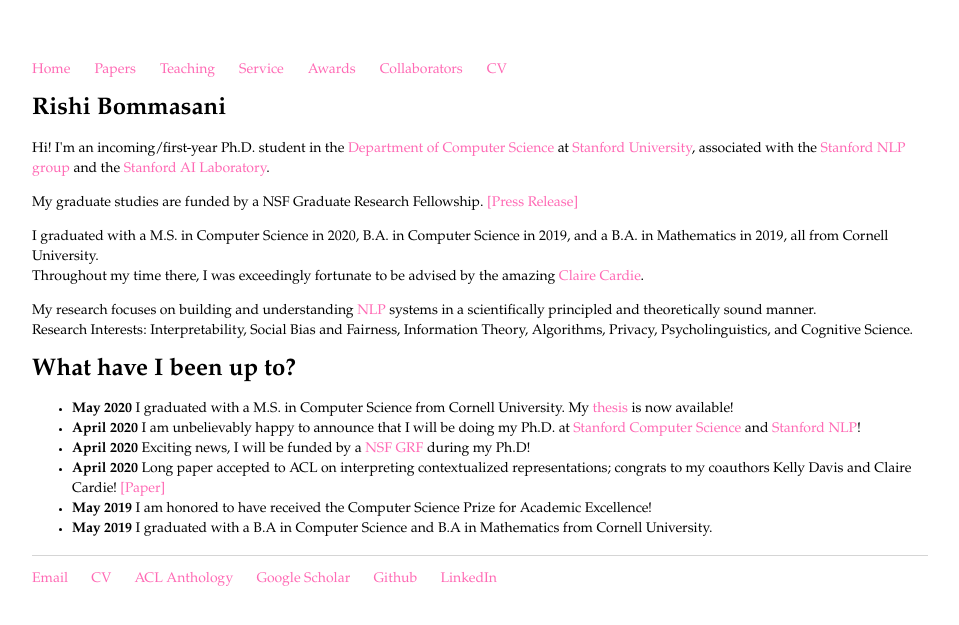
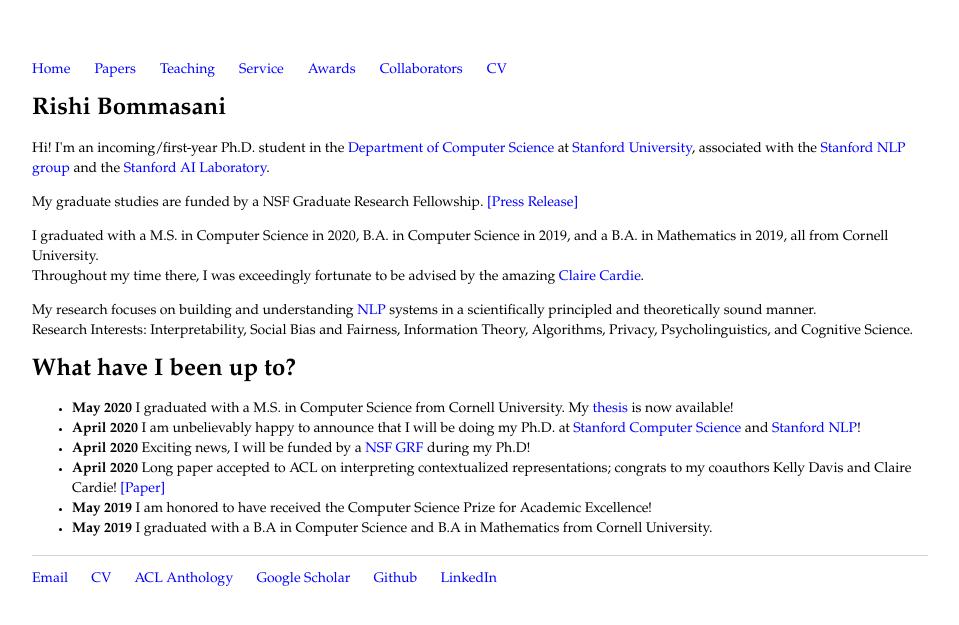
Before and after one commit to rishibommasani/rishibommasani.github.io, a Jekyll site: the page built from index.html, in a window 1280 px wide. Shown: the top 625 px of the page, without its empty margins (160-1119 px from the left). Built offline with Jekyll 4.4.1, drawn with Linux system fonts in a browser that asks for light colours.

Commit message:
Update main.css

```diff
--- a/css/main.css
+++ b/css/main.css
@@ -18,17 +18,23 @@
     display: inline;
     margin-right: 20px;
 }
+
 a {
     font-family: Palatino, "Palatino Linotype", "Palatino LT STD", "Book Antiqua", Georgia, serif;
     text-decoration: none;
-    color: hotpink;
+    color: blue;
 }
+
 a:hover {
     font-family: Palatino, "Palatino Linotype", "Palatino LT STD", "Book Antiqua", Georgia, serif;
-    text-decoration: red;
+    text-decoration: underline;
+   color: hotpink;
 }
-a:active {
-  color: blue;
+
+a:hover {
+    font-family: Palatino, "Palatino Linotype", "Palatino LT STD", "Book Antiqua", Georgia, serif;
+    text-decoration: underline;
+   color: hotpink;
 }
 
 h1 { font-family: Palatino, "Palatino Linotype", "Palatino LT STD", "Book Antiqua", Georgia, serif; font-size: 24px; font-style: normal; font-variant: normal; font-weight: 700; line-height: 26.4px; }
```
